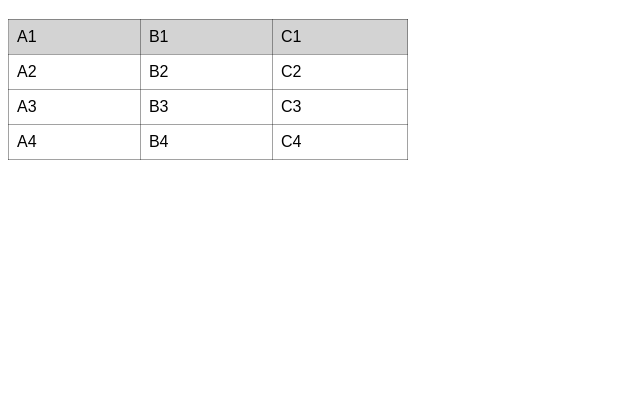
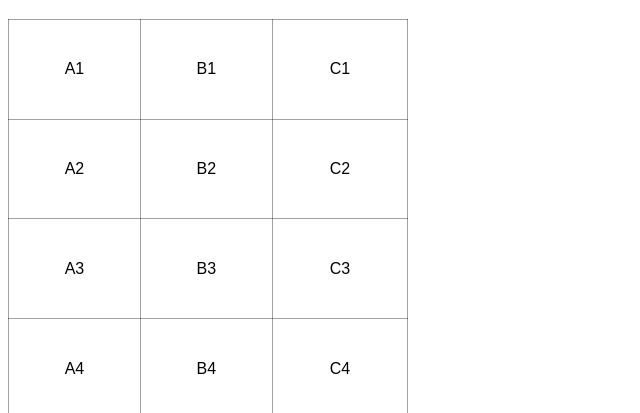
Before and after one commit to alanisquintana/html-css-cursoemvideo, a plain HTML site: page 1-exercicios/ex23/tabela1.html in a window 1280 px wide. Shown: the part 61-474 px from the top of the page, without its empty margins (0-640 px from the left). Drawn offline with Linux system fonts and the light colour scheme.

Commit message:
Exercício 23

```diff
--- a/1-exercicios/ex23/tabela001.html
+++ b/1-exercicios/ex23/tabela1.html
@@ -15,17 +15,15 @@
 
         table{
             width: 400px;
+            height: 400px;
             border-collapse: collapse;
-        }
-
-        tr.linha1{
-            background-color: lightgray;
         }
 
         td{
             border: 1px solid rgba(0, 0, 0, 0.364);
             padding: 8px;
-
+            text-align: center; /* Alinhamento horizontal */
+            vertical-align: middle; /* Alinhamento vertical */
         }
 
     </style>
@@ -45,7 +43,7 @@
         O FECHAMENTO DAS TAGS <tr> e <td> É OPCIONAL
       -->
     <table>
-        <tr class="linha1"> <!-- Primeira linha -->
+        <tr> <!-- Primeira linha -->
             <td>A1</td>
             <td>B1</td>
             <td>C1</td>
```
